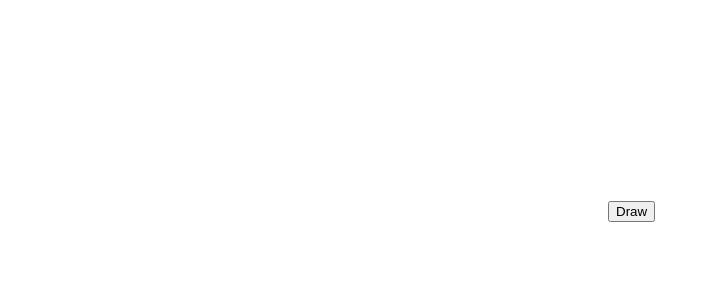
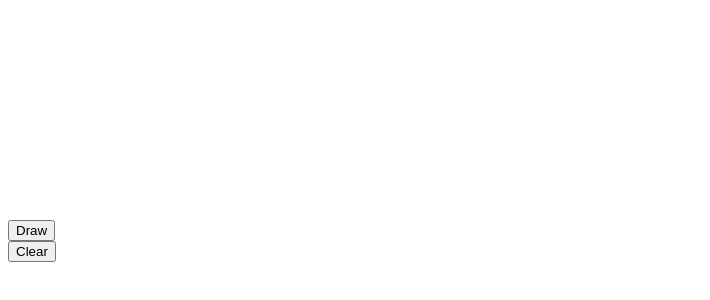
Before and after one commit to HunterCarlson/mandelbrot-ng, an Angular app: page / in a window 1280 px wide. Shown: the part 92-392 px from the top of the page, without its empty margins (0-710 px from the left). Built offline with nearby package versions, Linux system fonts and the light colour scheme.

Commit message:
clear button

```diff
--- a/src/app/app.component.html
+++ b/src/app/app.component.html
@@ -1,4 +1,11 @@
 <div>
-  <canvas #canvas width="600" height="300"></canvas>
-  <button (click)="draw()">Draw</button>
+  <div>
+    <canvas #canvas width="600" height="300"></canvas>
+  </div>
+  <div>
+    <button (click)="draw()">Draw</button>
+  </div>
+  <div>
+    <button (click)="clear()">Clear</button>
+  </div>
 </div>
--- a/src/app/app.component.ts
+++ b/src/app/app.component.ts
@@ -17,6 +17,10 @@ export class AppComponent {
     this.ctx = this.canvas.nativeElement.getContext('2d');
   }
 
+  clear() {
+    this.ctx.clearRect(0, 0, this.ctx.canvas.width, this.ctx.canvas.height);
+  }
+
   draw(): void {
     this.ctx.fillStyle = 'red';
     const px = new Pixel(this.ctx);
```
